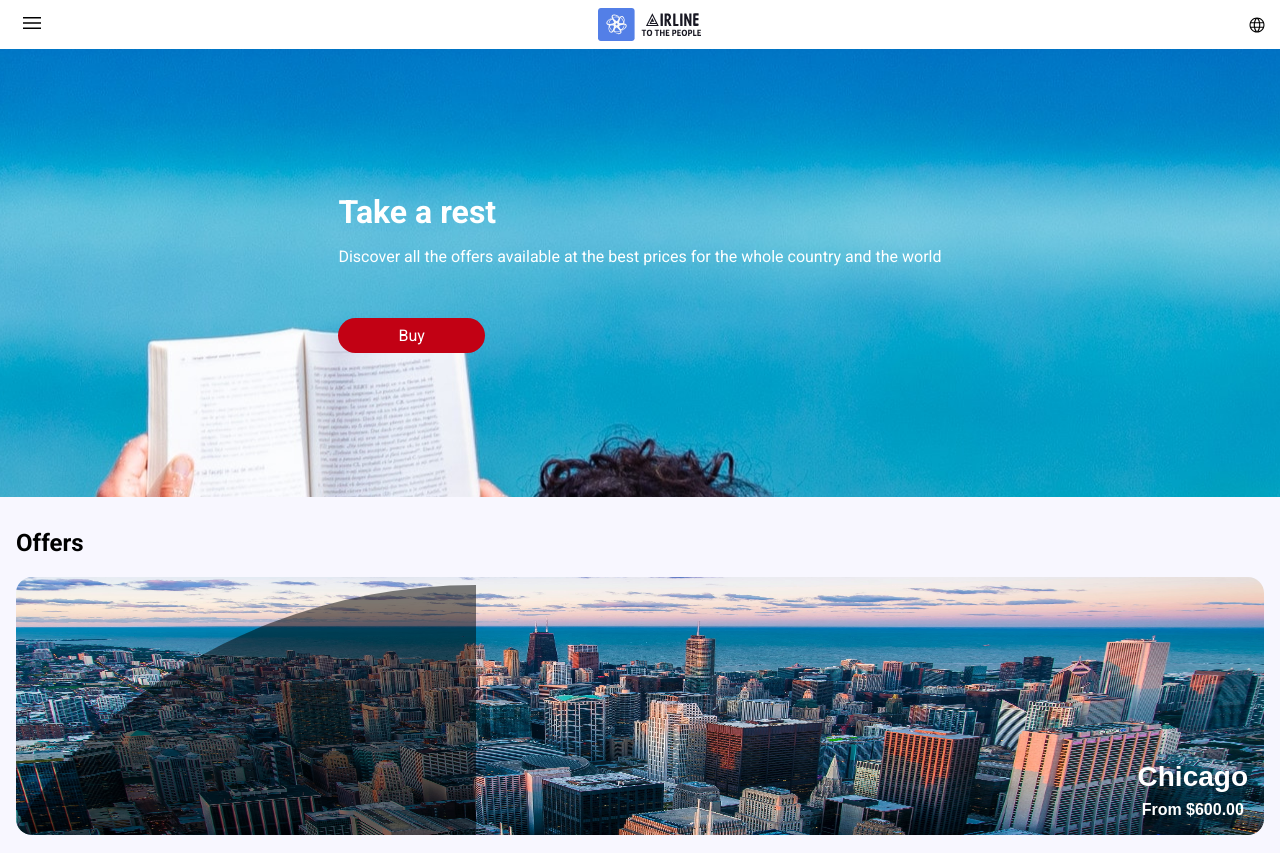
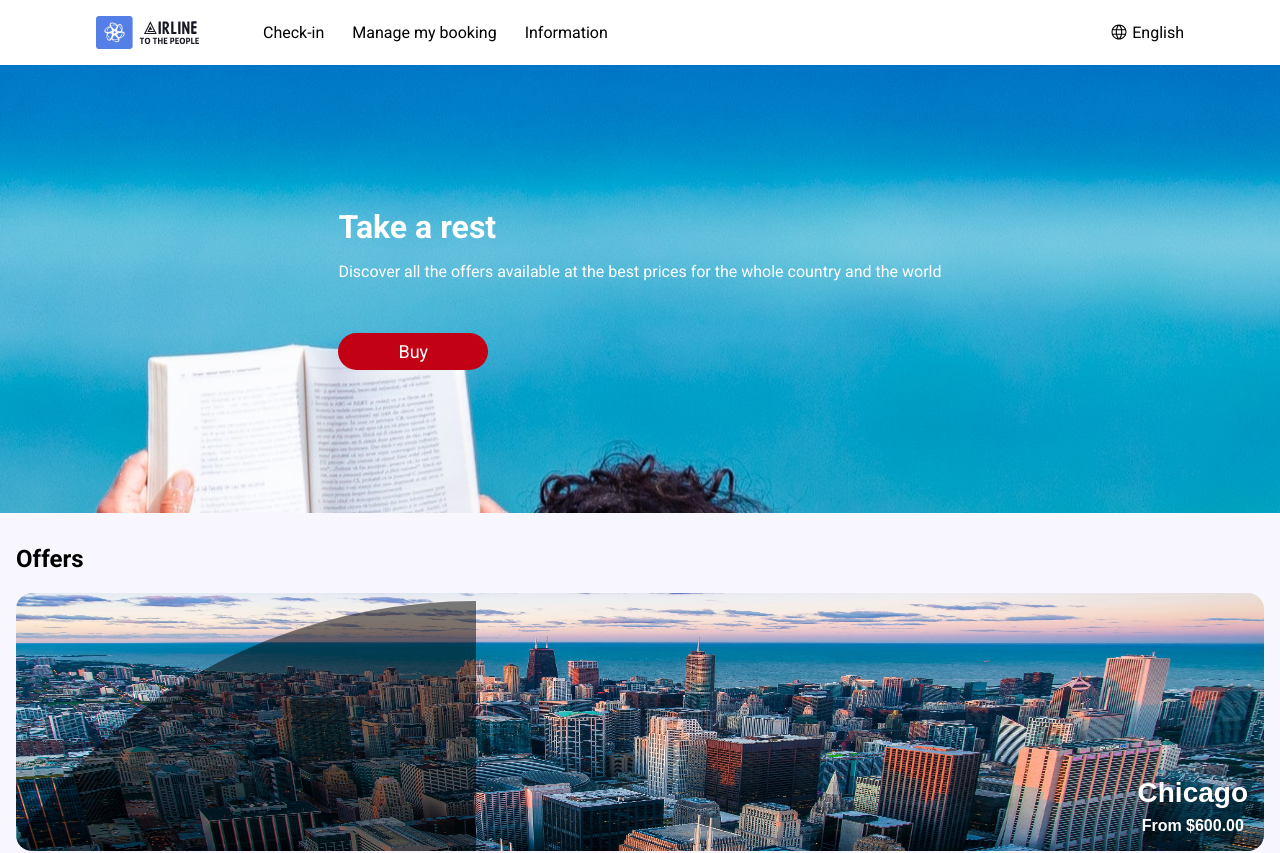
Before and after one commit to JeisonPC/Airline-to-the-people, an Angular app: page / in a window 1280 px wide. Shown: the top 853 px of the page. Built offline with nearby package versions, Linux system fonts and the light colour scheme.

Commit message:
ADD - desktop header styles are added

```diff
--- a/src/app/components/navbar/navbar.component.html
+++ b/src/app/components/navbar/navbar.component.html
@@ -1,8 +1,20 @@
 <header class="header">
-  <app-hamburger  (hamburgerClick)="clickEvent()" />
+  <app-hamburger class="header__hamburger" (hamburgerClick)="clickEvent()" />
+  <section class="header__section-logo">
+    <app-logo class="header__logo" />
 
+    <div class="header__links">
+      <a href="#">Check-in</a>
+      <a href="#">
+        Manage my booking
+      </a>
+      <a href="#">Information</a>
+    </div>
+  </section>
 
-  <app-logo />
-  <app-language />
+  <section class="header__section-language">
+    <app-language class="header__button-language" />
+    <span>English</span>
+  </section>
   <app-sidebar class="sidebar" [ngClass]="{'sidebar--open': status}" />
 </header>
--- a/src/app/components/navbar/navbar.component.scss
+++ b/src/app/components/navbar/navbar.component.scss
@@ -10,23 +10,40 @@ $header: '.header';
   justify-content: space-between;
   padding: 8px 14px;
 
+  &__hamburger {
+    display: flex;
+  }
+
+  &__logo {
+    display: flex;
+  }
+
+  &__section-logo {
+    display: flex;
+    gap: 2rem;
+  }
+
+  &__links {
+    display: none;
+  }
+
+  &__section-language {
+    display: flex;
+    gap: 0.25rem;
+  }
+
+  &__section-language span {
+    display: none;
+  }
+
+  &__button-language {
+    display: flex;
+  }
+
   &__nav {
     position: absolute;
   }
 }
-
-app-language {
-  display: flex;
-}
-
-app-hamburger {
-  display: flex;
-}
-
-app-logo {
-  display: flex;
-}
-
 
 .sidebar {
   position: absolute;
@@ -40,3 +57,28 @@ app-logo {
     left: 0; /* Cuando .open está presente, el sidebar se desliza hacia la vista */
   }
 }
+
+/* Estilos específicos para tablets */
+@media (min-width: 768px) {
+  #{$header} {
+    padding: 1rem 6rem;
+    &__hamburger {
+      display: none;
+    }
+
+    &__section-logo {
+      gap: 4rem;
+      align-items: center;
+      justify-content: center;
+    }
+
+    &__section-language span {
+      display: block;
+    }
+
+    &__links {
+      display: flex;
+      gap: 1.75rem;
+    }
+  }
+}
--- a/src/styles/styles.scss
+++ b/src/styles/styles.scss
@@ -38,6 +38,7 @@ a {
   background-color: $color-tertiary;
   border-radius: 40px;
   padding: 0.5rem 3.75rem;
+  font-size: 18px
 }
 
 * {
```
